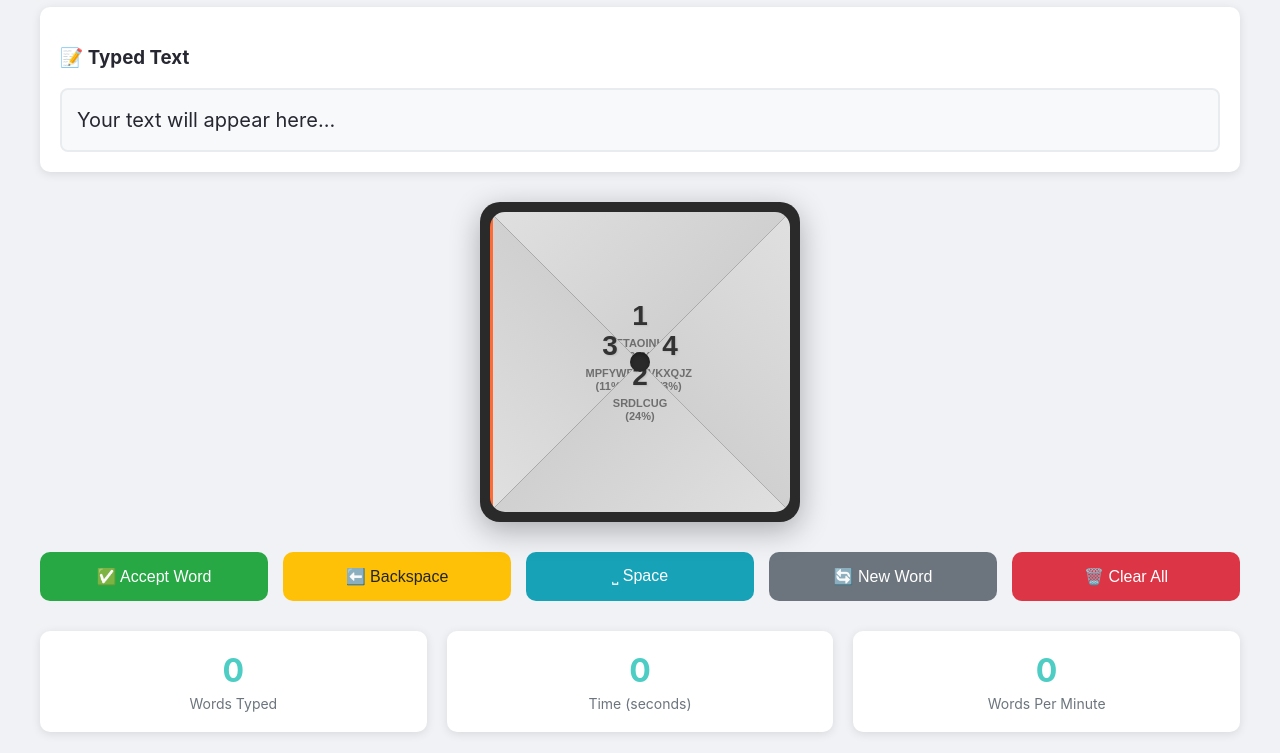
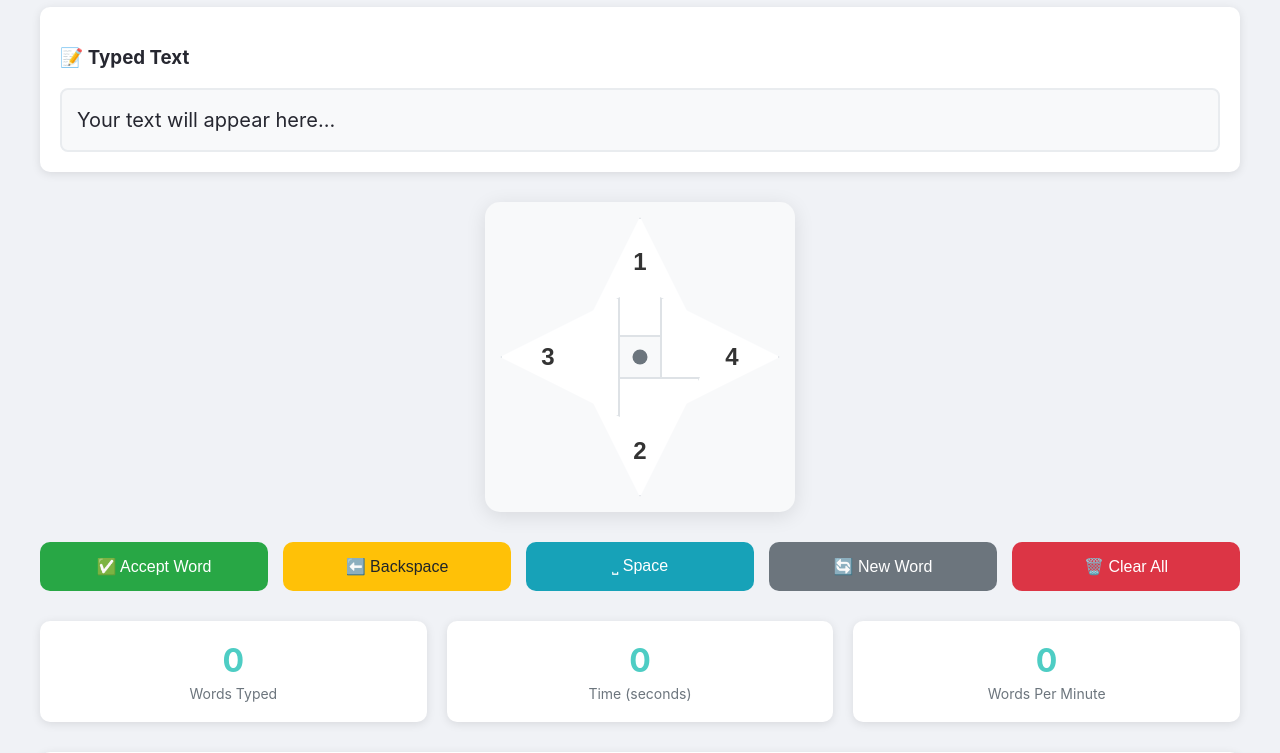
Before and after one commit to jacobsafar/AIKeyboard, a Flask app: page / in a window 1280 px wide. Shown: the part 378-1131 px from the top of the page. Run offline with Flask 3, Linux system fonts and the light colour scheme; data that the repository does not hold is empty.

Commit message:
Simplify keyboard appearance and ensure letters are centered on buttons
Refactors keyboard styles, adjusts button dimensions, and centers button content using CSS.

Replit-Commit-Author: Agent
Replit-Commit-Session-Id: efee2780-74a2-4129-bb42-14ea6cc830d3
Replit-Commit-Screenshot-Url: https://storage.googleapis.com/screenshot-production-us-central1/6be75296-ea90-4192-8eff-f369ab9c8a21/efee2780-74a2-4129-bb42-14ea6cc830d3/Odnxj1p

```diff
--- a/templates/index.html
+++ b/templates/index.html
@@ -123,130 +123,115 @@
 
         .keyboard {
             position: relative;
-            width: 300px;
-            height: 300px;
+            width: 280px;
+            height: 280px;
             margin: 30px auto;
-            background: #2a2a2a;
-            border-radius: 20px;
-            padding: 10px;
-            box-shadow: 0 8px 30px rgba(0,0,0,0.3);
+            background: #f8f9fa;
+            border-radius: 15px;
+            padding: 15px;
+            box-shadow: 0 4px 20px rgba(0,0,0,0.1);
         }
 
         .keyboard-inner {
             position: relative;
             width: 100%;
             height: 100%;
-            border-radius: 15px;
+            border-radius: 10px;
             overflow: hidden;
         }
 
         .keyboard-button {
             position: absolute;
-            background: #d4d4d4;
-            border: none;
+            border: 2px solid #dee2e6;
             cursor: pointer;
             transition: all 0.2s ease;
             display: flex;
-            flex-direction: column;
             align-items: center;
             justify-content: center;
-            overflow: hidden;
+            font-size: 24px;
+            font-weight: bold;
+            color: #333;
+            background: #fff;
         }
 
         .keyboard-button:hover {
-            filter: brightness(1.1);
-            z-index: 10;
+            background: #e9ecef;
+            border-color: #4ecdc4;
+            transform: scale(1.05);
         }
 
         .keyboard-button:active {
-            transform: scale(0.98);
-            filter: brightness(0.95);
+            background: #4ecdc4;
+            color: white;
+            transform: scale(0.95);
         }
 
-        /* Triangle buttons using clip-path */
+        /* Simplified triangular buttons */
         .keyboard-button.up {
-            width: 100%;
-            height: 100%;
-            clip-path: polygon(50% 50%, 0 0, 100% 0);
-            background: linear-gradient(135deg, #e0e0e0, #c0c0c0);
+            width: 120px;
+            height: 120px;
+            top: 0;
+            left: 50%;
+            transform: translateX(-50%);
+            clip-path: polygon(50% 0%, 0% 100%, 100% 100%);
         }
 
         .keyboard-button.right {
-            width: 100%;
-            height: 100%;
-            clip-path: polygon(50% 50%, 100% 0, 100% 100%);
-            background: linear-gradient(225deg, #e0e0e0, #c0c0c0);
+            width: 120px;
+            height: 120px;
+            top: 50%;
+            right: 0;
+            transform: translateY(-50%);
+            clip-path: polygon(0% 0%, 0% 100%, 100% 50%);
         }
 
         .keyboard-button.down {
-            width: 100%;
-            height: 100%;
-            clip-path: polygon(50% 50%, 100% 100%, 0 100%);
-            background: linear-gradient(315deg, #e0e0e0, #c0c0c0);
+            width: 120px;
+            height: 120px;
+            bottom: 0;
+            left: 50%;
+            transform: translateX(-50%);
+            clip-path: polygon(0% 0%, 50% 100%, 100% 0%);
         }
 
         .keyboard-button.left {
-            width: 100%;
-            height: 100%;
-            clip-path: polygon(50% 50%, 0 100%, 0 0);
-            background: linear-gradient(45deg, #e0e0e0, #c0c0c0);
-            border: 3px solid #ff6b35;
-            box-sizing: border-box;
+            width: 120px;
+            height: 120px;
+            top: 50%;
+            left: 0;
+            transform: translateY(-50%);
+            clip-path: polygon(100% 0%, 0% 50%, 100% 100%);
         }
 
-        /* Content positioning for each triangle */
-        .keyboard-button.up .button-content {
-            transform: translateY(-30px);
+        /* Center the content in each triangle */
+        .keyboard-button.up {
+            padding-bottom: 30px;
         }
 
-        .keyboard-button.right .button-content {
-            transform: translateX(30px);
+        .keyboard-button.right {
+            padding-left: 30px;
         }
 
-        .keyboard-button.down .button-content {
-            transform: translateY(30px);
+        .keyboard-button.down {
+            padding-top: 30px;
         }
 
-        .keyboard-button.left .button-content {
-            transform: translateX(-30px);
+        .keyboard-button.left {
+            padding-right: 30px;
         }
 
-        .button-content {
-            text-align: center;
-            pointer-events: none;
-        }
-
-        .button-number {
-            font-size: 28px;
-            margin-bottom: 5px;
-            font-weight: 800;
-            color: #333;
-            text-shadow: 1px 1px 2px rgba(0,0,0,0.1);
-        }
-
-        .button-letters {
-            font-size: 11px;
-            opacity: 0.8;
-            margin-top: 5px;
-            line-height: 1.2;
-            text-align: center;
-            color: #555;
-            font-weight: 600;
-        }
-
-        /* Add a center decoration */
+        /* Center decoration */
         .keyboard-center {
             position: absolute;
             top: 50%;
             left: 50%;
             transform: translate(-50%, -50%);
-            width: 20px;
-            height: 20px;
-            background: #2a2a2a;
+            width: 15px;
+            height: 15px;
+            background: #6c757d;
             border-radius: 50%;
             z-index: 20;
             pointer-events: none;
-            box-shadow: inset 0 2px 4px rgba(0,0,0,0.3);
         }
 
         .controls {
@@ -445,29 +430,17 @@
 
         <div class="keyboard">
             <div class="keyboard-inner">
-                <button class="keyboard-button up" onclick="pressButton(1)" title="↑ Arrow Key - Button 1">
-                    <div class="button-content">
-                        <div class="button-number">1</div>
-                        <div class="button-letters">ETAOINH<br>(62%)</div>
-                    </div>
+                <button class="keyboard-button up" onclick="pressButton(1)" title="Button 1: ETAOINH">
+                    1
                 </button>
-                <button class="keyboard-button left" onclick="pressButton(3)" title="← Arrow Key - Button 3">
-                    <div class="button-content">
-                        <div class="button-number">3</div>
-                        <div class="button-letters">MPFYWB<br>(11%)</div>
-                    </div>
+                <button class="keyboard-button right" onclick="pressButton(4)" title="Button 4: VKXQJZ">
+                    4
                 </button>
-                <button class="keyboard-button right" onclick="pressButton(4)" title="→ Arrow Key - Button 4">
-                    <div class="button-content">
-                        <div class="button-number">4</div>
-                        <div class="button-letters">VKXQJZ<br>(3%)</div>
-                    </div>
+                <button class="keyboard-button down" onclick="pressButton(2)" title="Button 2: SRDLCUG">
+                    2
                 </button>
-                <button class="keyboard-button down" onclick="pressButton(2)" title="↓ Arrow Key - Button 2">
-                    <div class="button-content">
-                        <div class="button-number">2</div>
-                        <div class="button-letters">SRDLCUG<br>(24%)</div>
-                    </div>
+                <button class="keyboard-button left" onclick="pressButton(3)" title="Button 3: MPFYWB">
+                    3
                 </button>
                 <div class="keyboard-center"></div>
             </div>
```
